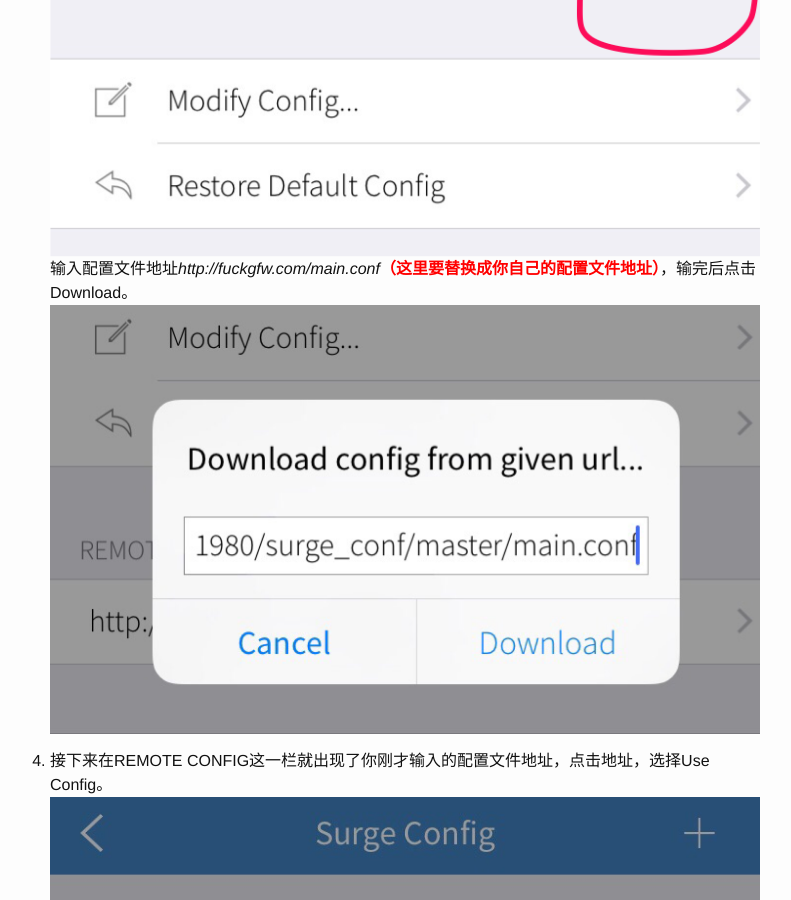
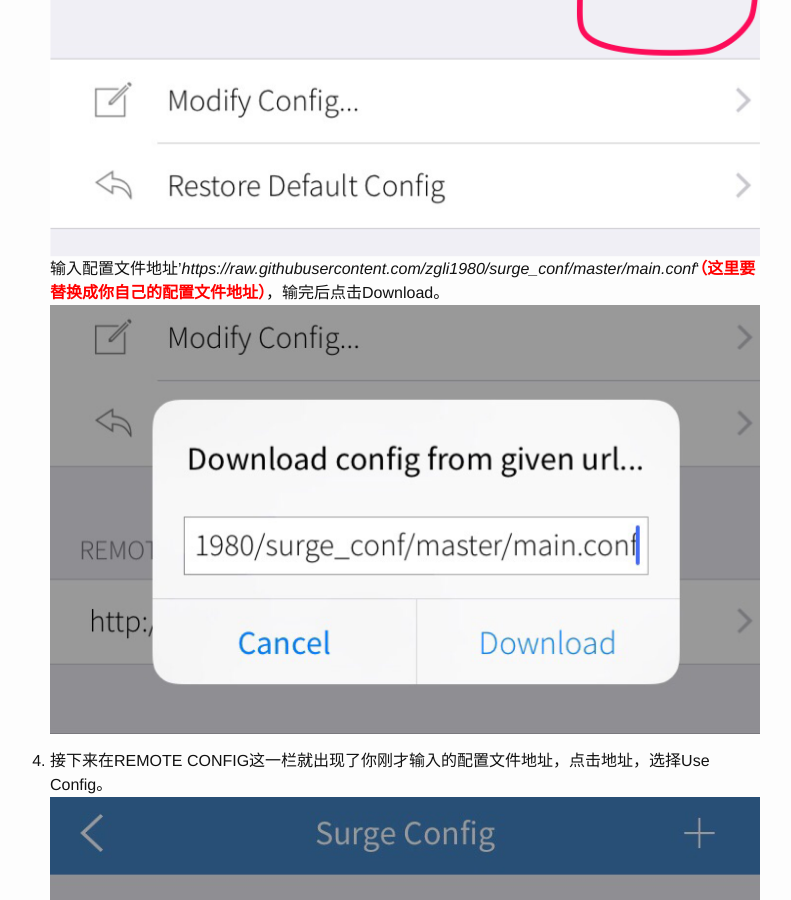
Before and after one commit to zgli1980/zgli1980.github.io, a Jekyll site: the page built from _posts/2016-3-23-Shadowrocket 配置指南.md, in a window 1280 px wide and 900 px high, scrolled down 2223 px. Shown: the whole window, without its empty margins (250-1041 px from the left). Built offline with Jekyll 4.4.1, drawn with Linux system fonts in a browser that asks for light colours; part of the change alters nothing that is shown.

Commit message:
Update 2016-3-23-Shadowrocket 配置指南.md

```diff
--- a/_posts/2016-3-23-Shadowrocket 配置指南.md
+++ b/_posts/2016-3-23-Shadowrocket 配置指南.md
@@ -16,7 +16,7 @@ published: true
 
 2. 打开app，进入主界面，我们一共要配置2个地方，一个是shadowsocks服务器配置，一个是Surge规则配置。我们首先点击Setting，进入Surge规则设置界面。![main][1]
 
-3. 点击Surge，进入Surge配置界面，![Surge][2]  然后点击右上的+号![log][7]  输入配置文件地址*http://fuckgfw.com/main.conf*<b style="color: red">（这里要替换成你自己的配置文件地址）</b>，输完后点击Download。![url][8]
+3. 点击Surge，进入Surge配置界面，![Surge][2]   然后点击右上的+号![log][7]   输入配置文件地址'*https://raw.githubusercontent.com/zgli1980/surge_conf/master/main.conf*'<b style="color: red">（这里要替换成你自己的配置文件地址）</b>，输完后点击Download。![url][8]
 
 4. 接下来在REMOTE CONFIG这一栏就出现了你刚才输入的配置文件地址，点击地址，选择Use Config。![use config][3]
 
@@ -24,7 +24,7 @@ published: true
 
 6. 回到上一界面，进入Proxy设置，把logging打开。![log][5]
 
-7. 这样Surge规则配置就OK了，下面我们来设置Shadowsocks，回到主界面，点击右上角+号进入Shadowsocks配置界面![ss config][9]   按下图填入服务器信息![ss server][6]
+7. 这样Surge规则配置就OK了，下面我们来设置Shadowsocks，回到主界面，点击右上角+号进入Shadowsocks配置界面![ss config][9]     按下图填入服务器信息![ss server][6]
 
 8. 接下来打开VPN开关，尽情享受自由的互联网吧。
 
```
